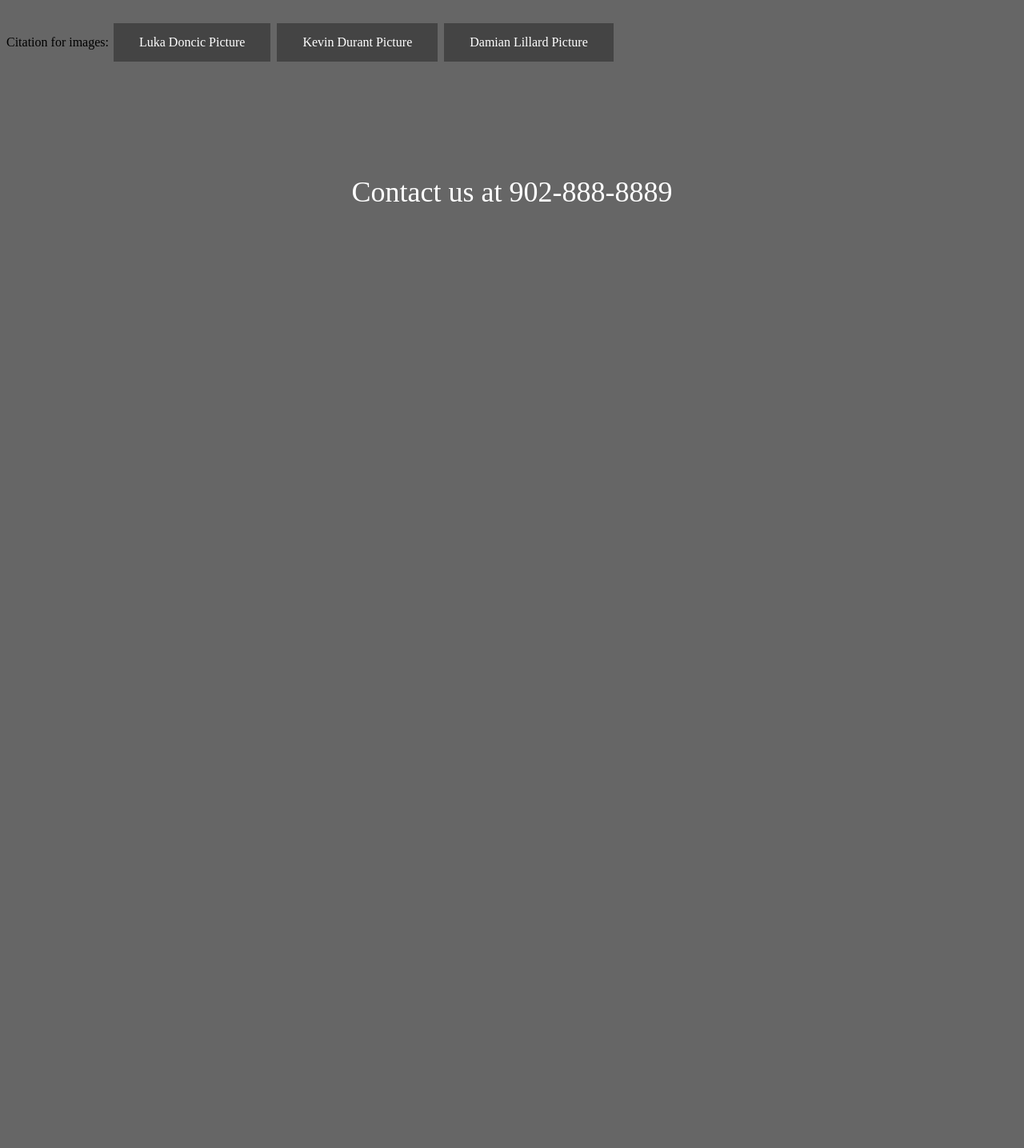
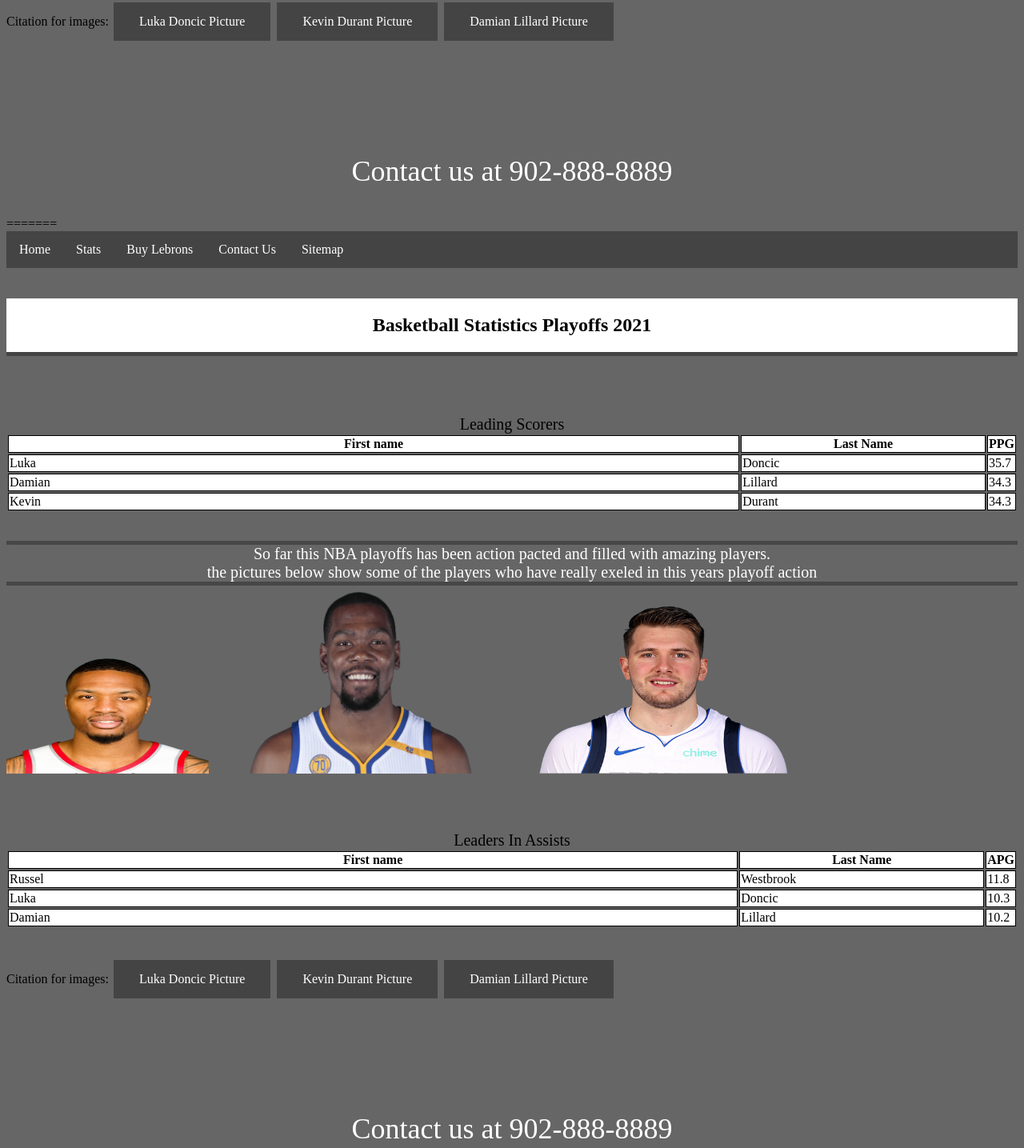
Before and after one commit to Cfitz2005/main, a plain HTML site: page Statistics.html in a window 1280 px wide. Shown: the part 934-2369 px from the top of the page at 80% size. Before the commit the page ends 1239 px from the top, so only its background shows below. Drawn offline with Linux system fonts and the light colour scheme.

Commit message:
Update Statistics.html

```diff
--- a/Statistics.html
+++ b/Statistics.html
@@ -1,3 +1,4 @@
+<<<<<<< HEAD
 <!DOCTYPE html>
 <html>
 <head>
@@ -90,3 +91,97 @@
     <footer id=f7><br><br>Contact us at 902-888-8889</footer>
 </br>
 </br>
+=======
+<!DOCTYPE html>
+<html>
+<head>
+    <link rel="stylesheet" href="css/main.css">
+    <meta name="viewport" content="width=device-width, initial-scale=1.0">
+<title>Stats Page</title>
+</head>
+<body id="body2">
+    <table>
+        <nav>
+            <ul>
+                <li><a class="active" a href="index.html">Home</a></li>
+                <li><a href="Statistics.html">Stats</a></li>
+                <li><a href="buylebrons.html">Buy Lebrons</a></li>
+                <li><a href="ContactUs.html">Contact Us</a></li>
+                <li><a href="sitemap.html">Sitemap</a></li>
+              </ul><br>
+            </nav>
+        <h2>Basketball Statistics Playoffs 2021</h2>
+<br><br>
+
+            <caption id=c2>Leading Scorers</caption>
+            <br>
+        <tr>
+            <th>First name</th>
+            <th>Last Name</th>
+            <th >PPG</th>
+        </tr>
+
+        <tr>
+        <td>Luka</td>
+        <td>Doncic</td>
+        <td>35.7</td>
+    </tr>
+    <tr>
+    <td>Damian</td>
+    <td>Lillard</td>
+    <td>34.3</td>
+</tr>
+    <tr>
+        <td>Kevin</td>
+        <td>Durant</td>
+        <td>34.3</td>
+    </tr>
+    </table>
+    <br>
+    <br>
+    <p id="p3">So far this NBA playoffs has been action pacted and filled with amazing players.<br>the pictures below show some of the players
+    who have really exeled in this years playoff action</p>
+    <img src="img/dam.png" alt="" width="20%" height="20%"><img src="img/kd.png" alt="" width="30%" height="30%"><img src="img/Luka.png" alt="" width="30%" height="30%"><br>
+<br>
+<br>
+<br>
+<table>
+    <caption>Leaders In Assists</caption>
+            <br>
+        <tr>
+            <th>First name</th>
+            <th>Last Name</th>
+            <th >APG</th>
+        </tr>
+
+        <tr>
+        <td>Russel</td>
+        <td>Westbrook</td>
+        <td>11.8</td>
+    </tr>
+    <tr>
+    <td>Luka</td>
+    <td>Doncic</td>
+    <td>10.3</td>
+</tr>
+    <tr>
+        <td>Damian</td>
+        <td>Lillard</td>
+        <td>10.2</td>
+    </tr>
+    </table>
+
+    <br><br>
+
+    <p4>Citation for images:</p4>
+    <a href="https://www.espn.com/nba/player/_/id/3945274/luka-doncic" id="Lbutton">Luka Doncic Picture</a>
+    <a href="https://blog.siriusxm.com/wp-content/uploads/2016/09/kevin-durant1.png" id="Kdbutton">Kevin Durant Picture</a>
+    <a href="https://www.tsn.ca/nba/player-bio/damian-lillard/bio" id="dambutton">Damian Lillard Picture</a>
+    <br>
+    <br>
+    <br>
+    <br>
+    <footer id=f7><br><br>Contact us at 902-888-8889</footer>
+</br>
+</br>
+>>>>>>> 589b07cc58d286d000c447b6f9a445e8d3558d85
```
